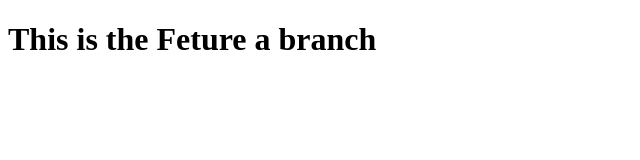
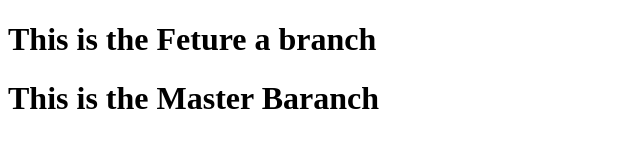
Before and after one commit to Sambit91/MyFirstGit, a plain HTML site: page WebApplication1/WebApplication1/Index.html in a window 1280 px wide. Shown: the whole page, without its empty margins (0-640 px from the left). Drawn offline with Linux system fonts and the light colour scheme.

Commit message:
New line add in master

```diff
--- a/WebApplication1/WebApplication1/Index.html
+++ b/WebApplication1/WebApplication1/Index.html
@@ -5,7 +5,6 @@
 </head>
 <body>
     <h1>This is the Feture a branch </h1>
-
-
+    <h1>This is the Master Baranch</h1>
 </body>
 </html>
```
